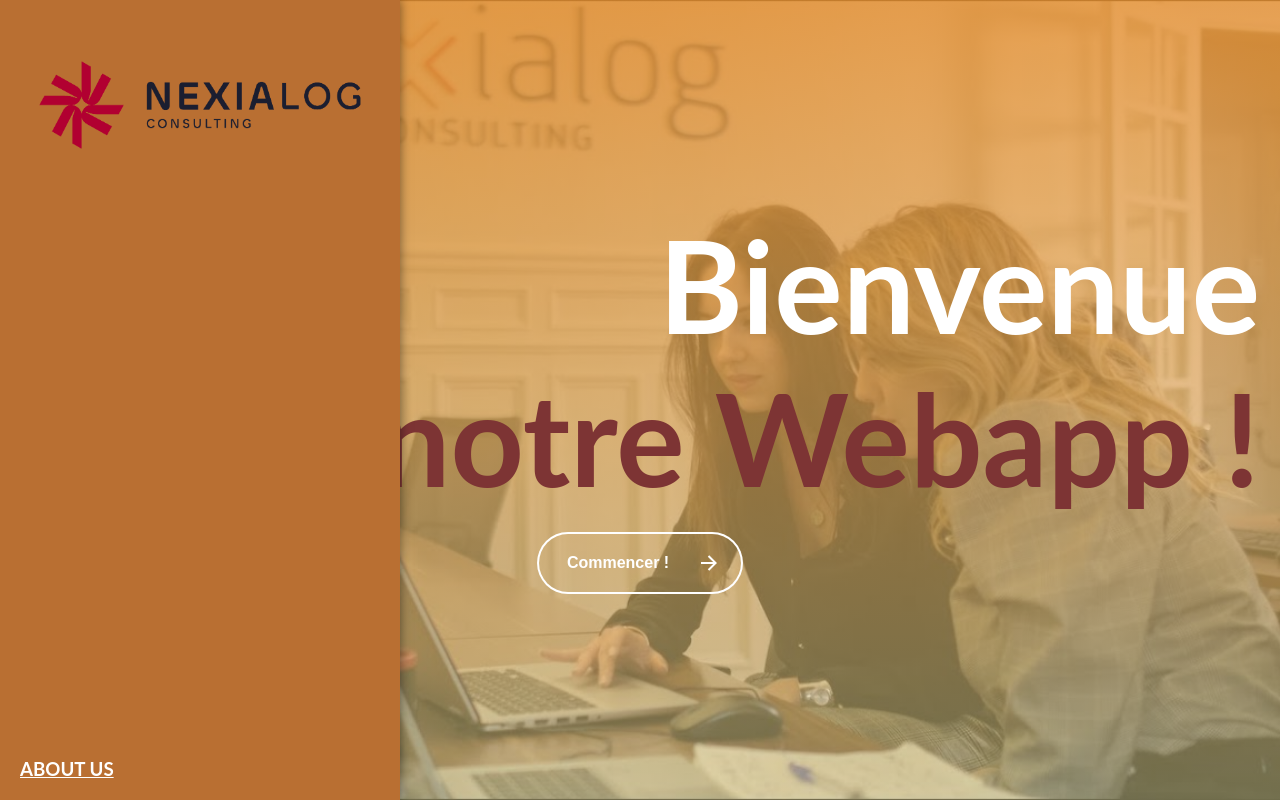
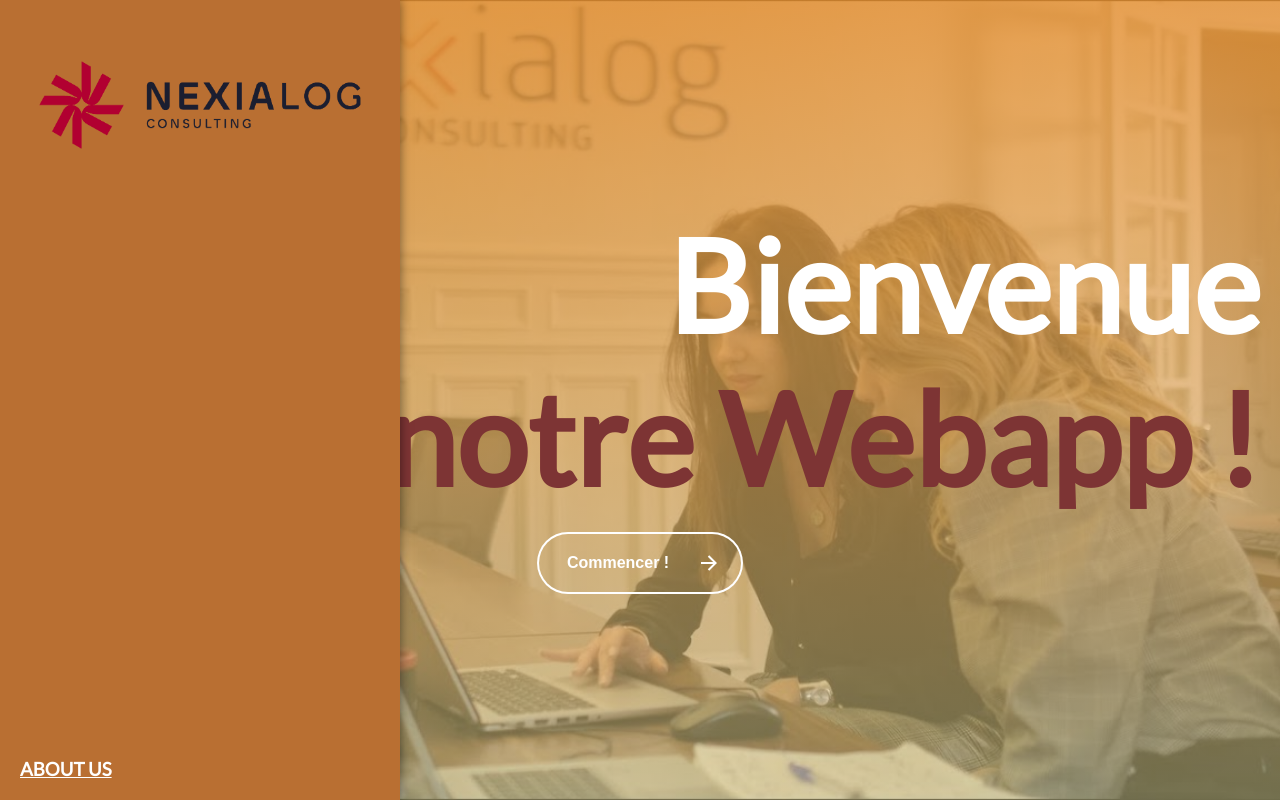
Before and after one commit to Joseph-Willson/webappdjango, a Django app: page / in a window 1280 px wide. Run offline with Django 3.2, Linux system fonts and the light colour scheme.

Commit message:
version 16

```diff
--- a/src/webapp/static/css/about.css
+++ b/src/webapp/static/css/about.css
@@ -344,6 +344,7 @@ body {
   }
 }
 
+@import url('https://fonts.googleapis.com/css2?family=Nunito:wght@200;300;400;600;700;800&amp;display=swap');
 
 *,
 *:before,
--- a/src/webapp/static/css/style.css
+++ b/src/webapp/static/css/style.css
@@ -1,4 +1,4 @@
-
+@import url('https://fonts.googleapis.com/css2?family=Lato&display=swap');
 
 html, body {
     height: 100%;
--- a/src/webappdjango/settings.py
+++ b/src/webappdjango/settings.py
@@ -26,7 +26,7 @@ SECRET_KEY = 'an4)=w*9d!60u1flwbdt+_&%$qf(-vzsyxwlv+r9ewtg%lwch$'
 # SECURITY WARNING: don't run with debug turned on in production!
 DEBUG = True
 
-ALLOWED_HOSTS = ['.vercel.app']
+ALLOWED_HOSTS = ['127.0.0.1', '.vercel.app']
 
 
 # Application definition
```
